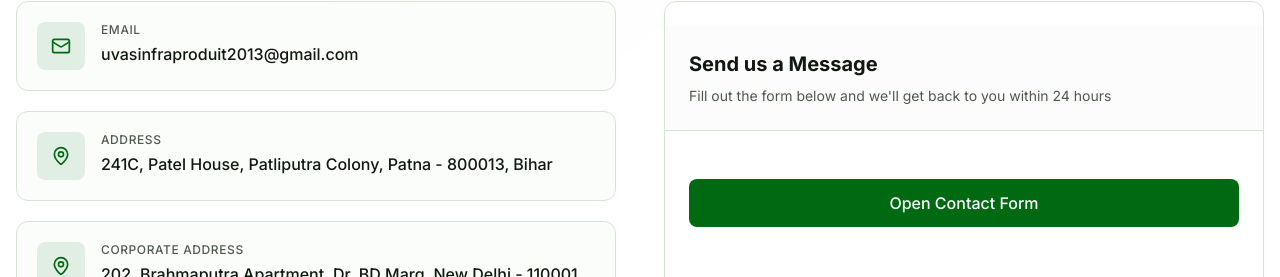
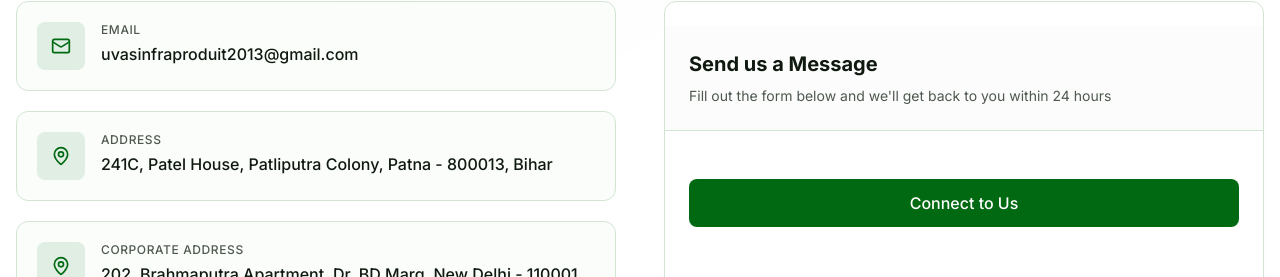
Before and after one commit to anushkapandey12/uvas, a Next.js app: page / in a window 1280 px wide. Shown: the part 3832-4109 px from the top of the page. Built offline with nearby package versions, Linux system fonts and the light colour scheme; a web font is replaced by a local one.

Commit message:
Change button text from 'Open Contact Form' to 'Connect to Us'

```diff
--- a/components/contact-section.tsx
+++ b/components/contact-section.tsx
@@ -201,7 +201,7 @@ export function ContactSection() {
             <CardContent className="pt-6">
               <a href="https://form.typeform.com/to/PISvIWdL" target="_blank">
                 <button className="w-full h-12 bg-primary text-white rounded-lg text-base font-medium">
-                  Open Contact Form
+                  Connect to Us
                 </button>
               </a>
             </CardContent>
```
